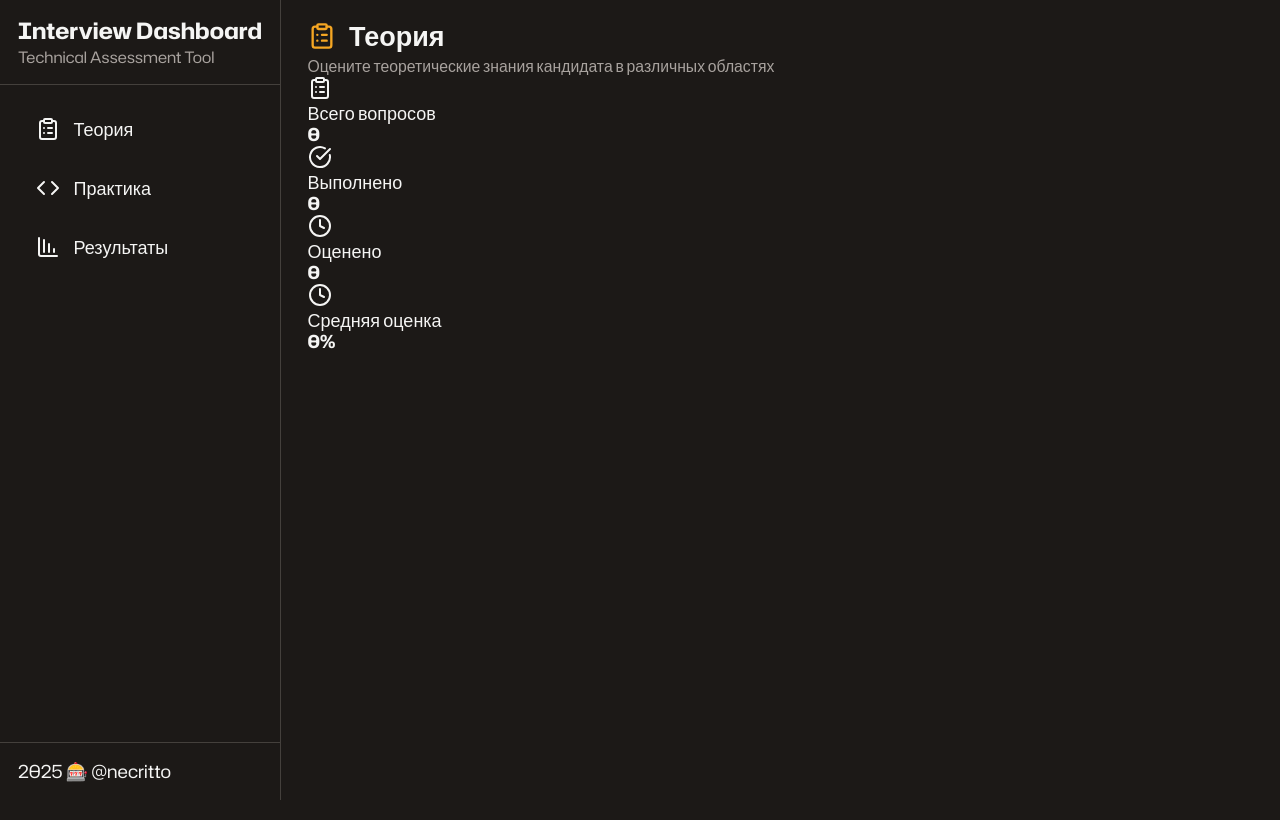
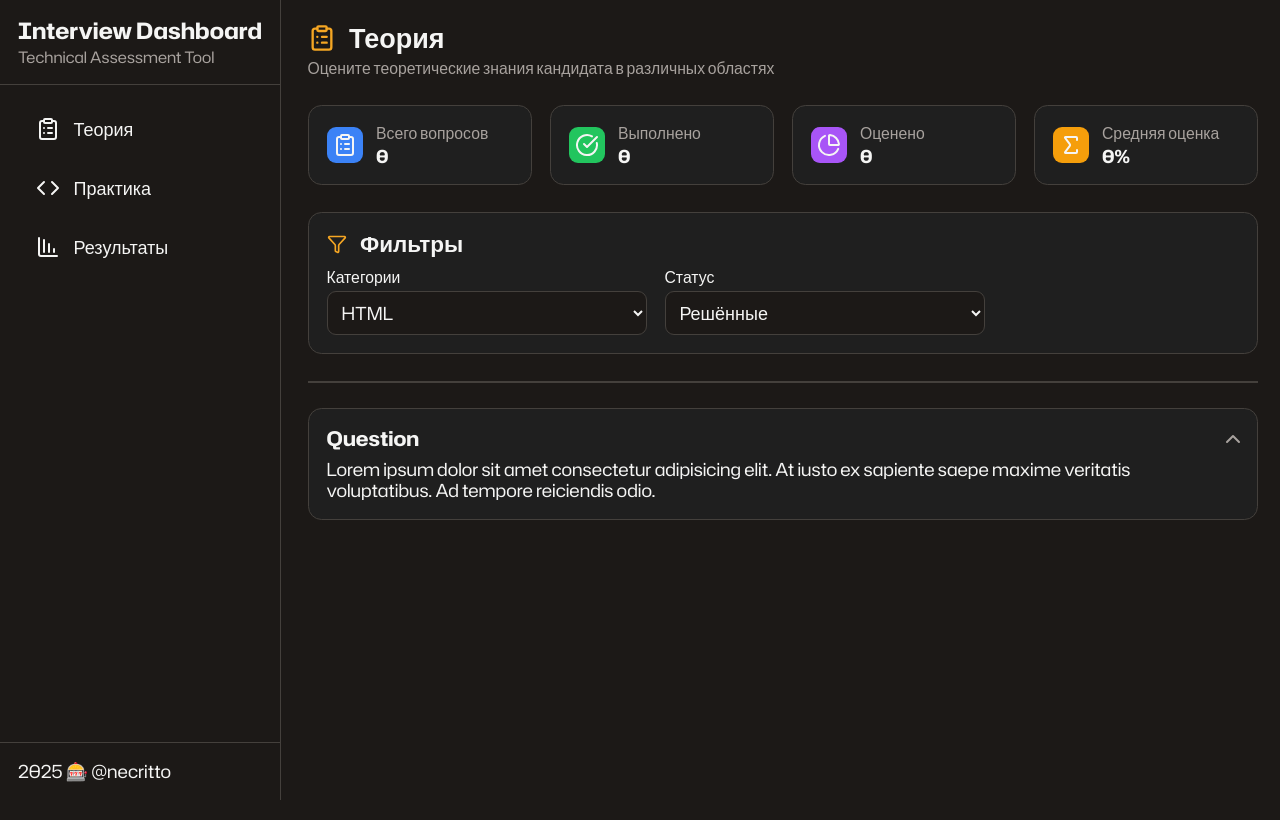
Before and after one commit to Necritto/tech-review-checker, an Astro site: page / in a window 1280 px wide. Shown: the top 820 px of the page. Built offline with nearby package versions, Linux system fonts and the light colour scheme; Astro itself is replaced by a stand-in of ours.

Commit message:
chore: resolve conflicts

```diff
--- /dev/null
+++ b/src/entities/Question/index.ts
@@ -0,0 +1 @@
+export {default as Question} from './ui/Question.svelte';
--- /dev/null
+++ b/src/entities/Question/ui/Question.svelte
@@ -0,0 +1,13 @@
+<script lang="ts">
+    import { Plate } from "@shared/ui/Plate";
+</script>
+
+<article>
+    <Plate withCollapse>
+        {#snippet title()}
+            <h3>Question</h3>
+        {/snippet}
+        Lorem ipsum dolor sit amet consectetur adipisicing elit. At iusto ex sapiente
+        saepe maxime veritatis voluptatibus. Ad tempore reiciendis odio.
+    </Plate>
+</article>
--- a/src/pages/index.astro
+++ b/src/pages/index.astro
@@ -1,12 +1,13 @@
 ---
-import { CircleCheckBig, Clock4 } from "@lucide/svelte";
+import { CircleCheckBig, ChartPie, Sigma } from "@lucide/svelte";
 
 import { DefaultLayout } from "@shared/layouts/Default";
 import { Sidebar } from "@widgets/Sidebar";
 import { Header, type HeaderProps } from "@widgets/Header";
 import { MENU_ROUTES } from "@shared/model/constants";
+import { taskState } from "@shared/store/task.svelte";
 
-import { taskState } from "@shared/store/task.svelte";
+import { Question } from "@entities/Question";
 
 const headerProps: HeaderProps = {
     title: MENU_ROUTES.MAIN.title,
@@ -26,14 +27,49 @@ const headerProps: HeaderProps = {
         {
             title: "Оценено",
             count: taskState.graded,
-            Icon: Clock4,
+            Icon: ChartPie,
         },
         {
             title: "Средняя оценка",
             count: `${taskState.averageGrade}%`,
-            Icon: Clock4,
+            Icon: Sigma,
         },
     ],
+    filters: [
+        {
+            id: "categories",
+            title: "Категории",
+            options: [
+                {
+                    id: "1",
+                    label: "HTML",
+                    value: "html",
+                },
+                {
+                    id: "2",
+                    label: "JS",
+                    value: "js",
+                },
+            ],
+        },
+        {
+            id: "status",
+            title: "Статус",
+            options: [
+                {
+                    id: "3",
+                    label: "Решённые",
+                    value: "passing",
+                },
+                {
+                    id: "4",
+                    label: "не решённые",
+                    value: "failure",
+                },
+            ],
+        },
+    ],
+    onChangeFilter: console.log,
 };
 ---
 
@@ -43,4 +79,8 @@ const headerProps: HeaderProps = {
     {(pathname: string) => <Sidebar slot="sidebar" client:load {pathname} />}
 
     <Header {...headerProps} />
+
+    <section class="content">
+        <Question client:load />
+    </section>
 </DefaultLayout>
--- a/src/shared/styles/_global.scss
+++ b/src/shared/styles/_global.scss
@@ -121,3 +121,14 @@ select:-webkit-autofill:focus {
 .paragraph-tertiary {
     font-size: 0.75rem;
 }
+
+.separator {
+    width: 100%;
+    height: 2px;
+    margin: 1.5rem 0;
+    background-color: var(--trc-border-color);
+}
+
+.content {
+    height: 1000vh;
+}
--- a/src/shared/styles/_vars.scss
+++ b/src/shared/styles/_vars.scss
@@ -25,6 +25,10 @@
     --trc-selection-color: #9f56e2;
     --trc-scrollbar-primary-color: var(--trc-selection-color);
     --trc-hover-primary-color: #292524;
+    --trc-info-primary-color: #3b82f6;
+    --trc-info-secondary-color: #a855f7;
+    --trc-success-primary-color: #22c55e;
+    --trc-warning-primary-color: #f59e0b;
 
     /** Common */
     --trc-main-offset: 1.25rem;
--- a/src/shared/styles/mixins/_increase-clickable-field.scss
+++ b/src/shared/styles/mixins/_increase-clickable-field.scss
@@ -1,5 +1,7 @@
-@mixin increase-clickable-field($size) {
-    position: relative;
+@mixin increase-clickable-field($size, $relative: true) {
+    @if $relative {
+        position: relative;
+    }
 
     &::before {
         position: absolute;
--- /dev/null
+++ b/src/shared/ui/Collapse/index.ts
@@ -0,0 +1 @@
+export {default as Collapse} from './ui/Collapse.svelte';
--- /dev/null
+++ b/src/shared/ui/Collapse/ui/Collapse.svelte
@@ -0,0 +1,21 @@
+<script lang="ts">
+    import type { Snippet } from "svelte";
+
+    interface CollapseProps {
+        open: boolean;
+        children: Snippet;
+        className?: string;
+    }
+
+    const { open, children, className }: CollapseProps = $props();
+</script>
+
+<div class={[["collapse", { "collapse--open": open }]]}>
+    <div style="min-height: 0" class={[className]}>
+        {@render children()}
+    </div>
+</div>
+
+<style lang="scss">
+    @forward "./styles";
+</style>
--- /dev/null
+++ b/src/shared/ui/Collapse/ui/styles.scss
@@ -0,0 +1,12 @@
+.collapse {
+    display: grid;
+    grid-template-rows: 0fr;
+    width: 100%;
+    opacity: 0;
+    transition: grid-template-rows 0.3s ease, opacity 0.3s ease;
+
+    &--open {
+        grid-template-rows: 1fr;
+        opacity: 1;
+    }
+}
--- /dev/null
+++ b/src/shared/ui/Plate/index.ts
@@ -0,0 +1 @@
+export {default as Plate} from './ui/Plate.svelte';
--- /dev/null
+++ b/src/shared/ui/Plate/ui/Plate.svelte
@@ -0,0 +1,41 @@
+<script lang="ts">
+    import { ChevronDown } from "@lucide/svelte";
+    import { Collapse } from "@shared/ui/Collapse";
+    import type { Snippet } from "svelte";
+
+    interface PlateProps {
+        children?: Snippet;
+        title?: Snippet;
+        className?: string;
+        withCollapse?: boolean;
+    }
+
+    const {
+        title,
+        children,
+        className,
+        withCollapse = false,
+    }: PlateProps = $props();
+
+    let open: boolean = $state(true);
+
+    const handleCollapse = () => {
+        open = !open;
+    };
+</script>
+
+<div class={["plate", className]}>
+    {@render title?.()}
+    {#if withCollapse}
+        <button class={["collapse", { open: open }]} onclick={handleCollapse}
+            ><ChevronDown /></button
+        >
+    {/if}
+    <Collapse {open} className="inner">
+        {@render children?.()}
+    </Collapse>
+</div>
+
+<style lang="scss">
+    @forward "./styles";
+</style>
--- /dev/null
+++ b/src/shared/ui/Plate/ui/styles.scss
@@ -0,0 +1,47 @@
+@use '@shared/styles/mixins' as mixins;
+
+.plate {
+    position: relative;
+    display: flex;
+    flex-direction: column;
+    gap: 0.5rem;
+    box-sizing: border-box;
+    width: 100%;
+    padding: 1rem;
+    background-color: var(--trc-surface-background-color);
+    border: var(--trc-border);
+    border-radius: 0.75rem;
+}
+
+.collapse {
+    position: absolute;
+    top: 18px;
+    right: 12px;
+    z-index: var(--trc-index-1);
+    display: flex;
+    justify-content: center;
+    width: 24px;
+    height: 24px;
+    padding: 0;
+    color: var(--trc-secondary-text-color);
+    background-color: transparent;
+    border: none;
+    cursor: pointer;
+    transition: color 0.3s ease, transform 0.3s ease;
+
+    @include mixins.increase-clickable-field(5px, false);
+
+    @include mixins.hover {
+        color: var(--trc-primary-accent-color);
+    }
+}
+
+:global(.inner) {
+    display: flex;
+    gap: 0.75rem;
+    align-items: center;
+}
+
+.open {
+    transform: rotate(180deg);
+}
--- a/src/widgets/Header/ui/Header.svelte
+++ b/src/widgets/Header/ui/Header.svelte
@@ -1,6 +1,8 @@
 <script lang="ts">
-    import type { IconProps } from "@lucide/svelte";
     import type { Component } from "svelte";
+    import { type IconProps, Funnel } from "@lucide/svelte";
+
+    import { Plate } from "@shared/ui/Plate";
 
     type HeaderCards = {
         title: string;
@@ -14,30 +16,51 @@
           }
     );
 
+    interface HeaderFilterOptions {
+        id: string;
+        label: string;
+        value: string;
+    }
+
+    interface HeaderFilters {
+        id: string;
+        title: string;
+        options: HeaderFilterOptions[];
+    }
+
     export interface HeaderProps {
         title: string;
         subtitle: string;
         Icon: Component<IconProps>;
         cards: HeaderCards[];
+        filters?: HeaderFilters[];
+        onChangeFilter?: (id: string, event: Event) => void;
     }
 
-    const { title, subtitle, Icon, cards }: HeaderProps = $props();
+    const {
+        title,
+        subtitle,
+        Icon,
+        cards,
+        filters,
+        onChangeFilter,
+    }: HeaderProps = $props();
 </script>
 
 <header class="header">
     <h1 class="title">
-        <span class="icon"><Icon /></span>
+        <span class="icon icon--primary"><Icon /></span>
         {title}
     </h1>
     <p class="subtitle paragraph-secondary">{subtitle}</p>
     <section class="slots">
         {#each cards as card}
-            <div class="slot">
+            <Plate className="slot">
                 <span class="slot-icon"><card.Icon /></span>
                 <div>
-                    <p>{card.title}</p>
+                    <p class="slot-title paragraph-secondary">{card.title}</p>
                     {#if "count" in card}
-                        <strong class="count">{card.count}</strong>
+                        <strong class="slot-count">{card.count}</strong>
                     {:else}
                         <strong
                             class={[
@@ -47,9 +70,40 @@
                         >
                     {/if}
                 </div>
-            </div>
+            </Plate>
         {/each}
     </section>
+    {#if filters?.length}
+        <section class="filters">
+            <Plate className="filter-wrapper">
+                {#snippet title()}
+                    <h2 class="title">
+                        <span class="icon icon--secondary"><Funnel /></span> Фильтры
+                    </h2>
+                {/snippet}
+                <div class="selects">
+                    {#each filters as { id, title, options } (id)}
+                        <label class="select-wrapper" for={id}>
+                            <span class="paragraph-secondary">{title}</span>
+                            <select
+                                class="select"
+                                {id}
+                                onselect={(event) =>
+                                    onChangeFilter?.(id, event)}
+                            >
+                                {#each options as option (option.id)}
+                                    <option class="option" value={option.value}
+                                        >{option.label}</option
+                                    >
+                                {/each}
+                            </select>
+                        </label>
+                    {/each}
+                </div>
+            </Plate>
+        </section>
+    {/if}
+    <div class="separator"></div>
 </header>
 
 <style lang="scss">
--- a/src/widgets/Header/ui/styles.scss
+++ b/src/widgets/Header/ui/styles.scss
@@ -1,3 +1,11 @@
+.header {
+    position: sticky;
+    top: var(--trc-main-offset);
+    z-index: var(--trc-index-2);
+    background-color: var(--trc-primary-background-color);
+    box-shadow: 0 calc(var(--trc-main-offset) * -1) 0 0 var(--trc-primary-background-color);
+}
+
 .title {
     display: inline-flex;
     gap: 0.75rem;
@@ -8,9 +16,18 @@
     display: inline-flex;
     color: var(--trc-secondary-accent-color);
 
-    :global(.lucide-icon) {
-        width: 28px;
-        height: 28px;
+    &--primary {
+        :global(.lucide-icon) {
+            width: 28px;
+            height: 28px;
+        }
+    }
+
+    &--secondary {
+        :global(.lucide-icon) {
+            width: 20px;
+            height: 20px;
+        }
     }
 }
 
@@ -18,3 +35,81 @@
     margin-top: 4px;
     color: var(--trc-secondary-text-color);
 }
+
+.slots {
+    display: flex;
+    gap: 1rem;
+    margin-top: 1.5rem;
+}
+
+.slot-icon {
+    display: inline-flex;
+    align-items: center;
+    justify-content: center;
+    width: 36px;
+    height: 36px;
+    border-radius: 0.5rem;
+}
+
+.slot-title {
+    color: var(--trc-secondary-text-color);
+}
+
+.slot-count {
+    display: inline-block;
+    margin-top: 4px;
+}
+
+:global(.slot) {
+    &:nth-of-type(1) .slot-icon {
+        background-color: var(--trc-info-primary-color);
+    }
+
+    &:nth-of-type(2) .slot-icon {
+        background-color: var(--trc-success-primary-color);
+    }
+
+    &:nth-of-type(3) .slot-icon {
+        background-color: var(--trc-info-secondary-color);
+    }
+
+    &:nth-of-type(4) .slot-icon {
+        background-color: var(--trc-warning-primary-color);
+    }
+}
+
+.filters {
+    margin-top: 1.5rem;
+
+    :global(.filter-wrapper) {
+        flex-direction: column;
+        align-items: baseline;
+    }
+}
+
+.selects {
+    display: flex;
+    flex-wrap: wrap;
+    gap: 1rem;
+    width: 100%;
+}
+
+.select {
+    width: 100%;
+    margin-top: 4px;
+    padding: 0.45rem 0.55rem;
+    color: var(--trc-primary-text-color);
+    background-color: var(--trc-primary-background-color);
+    border: var(--trc-border);
+    border-radius: 0.5rem;
+
+    &:focus-visible {
+        outline: 2px solid var(--trc-secondary-accent-color);
+        outline-offset: 2px;
+    }
+}
+
+.select-wrapper {
+    width: 100%;
+    max-width: calc(100dvw / 4);
+}
```
